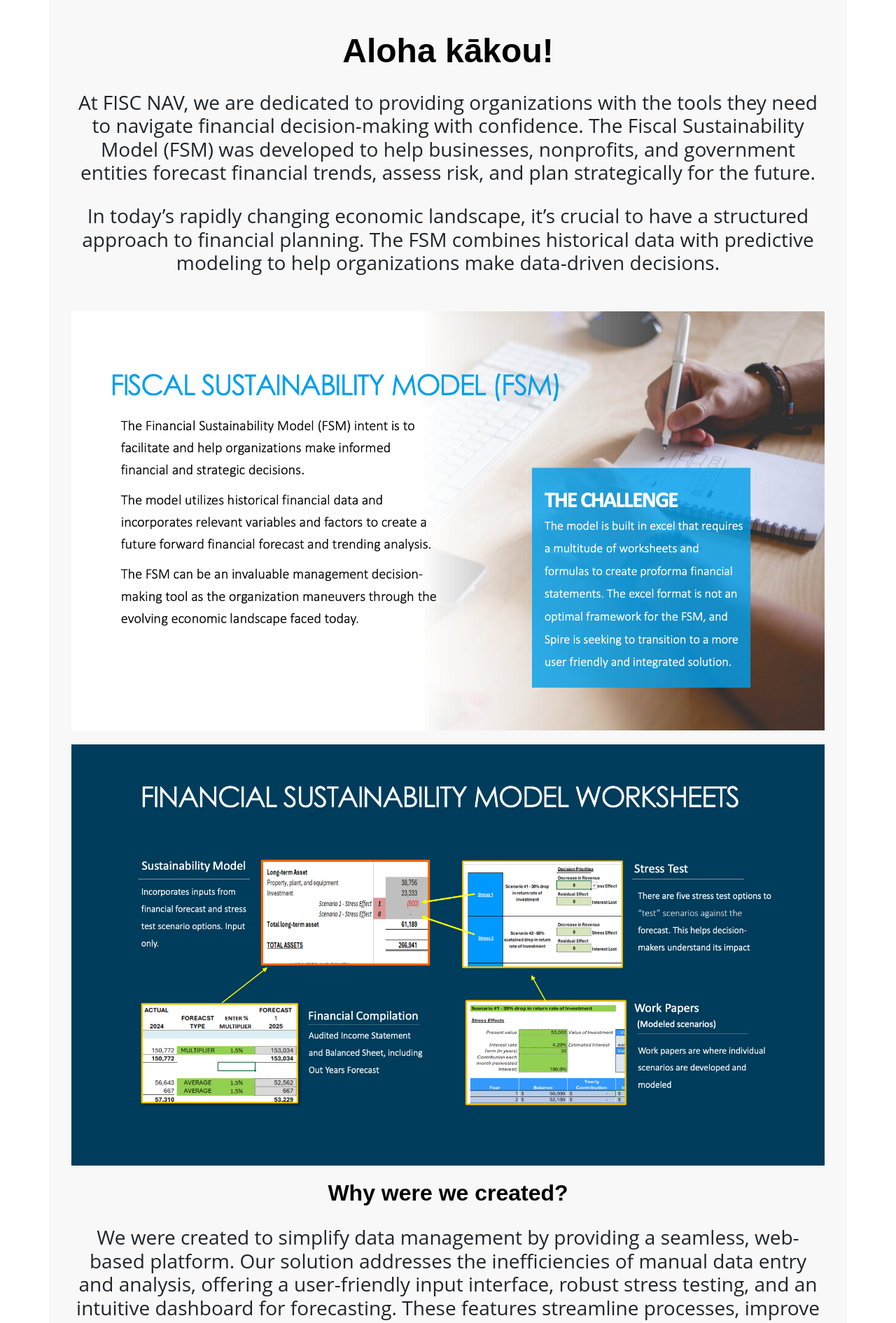
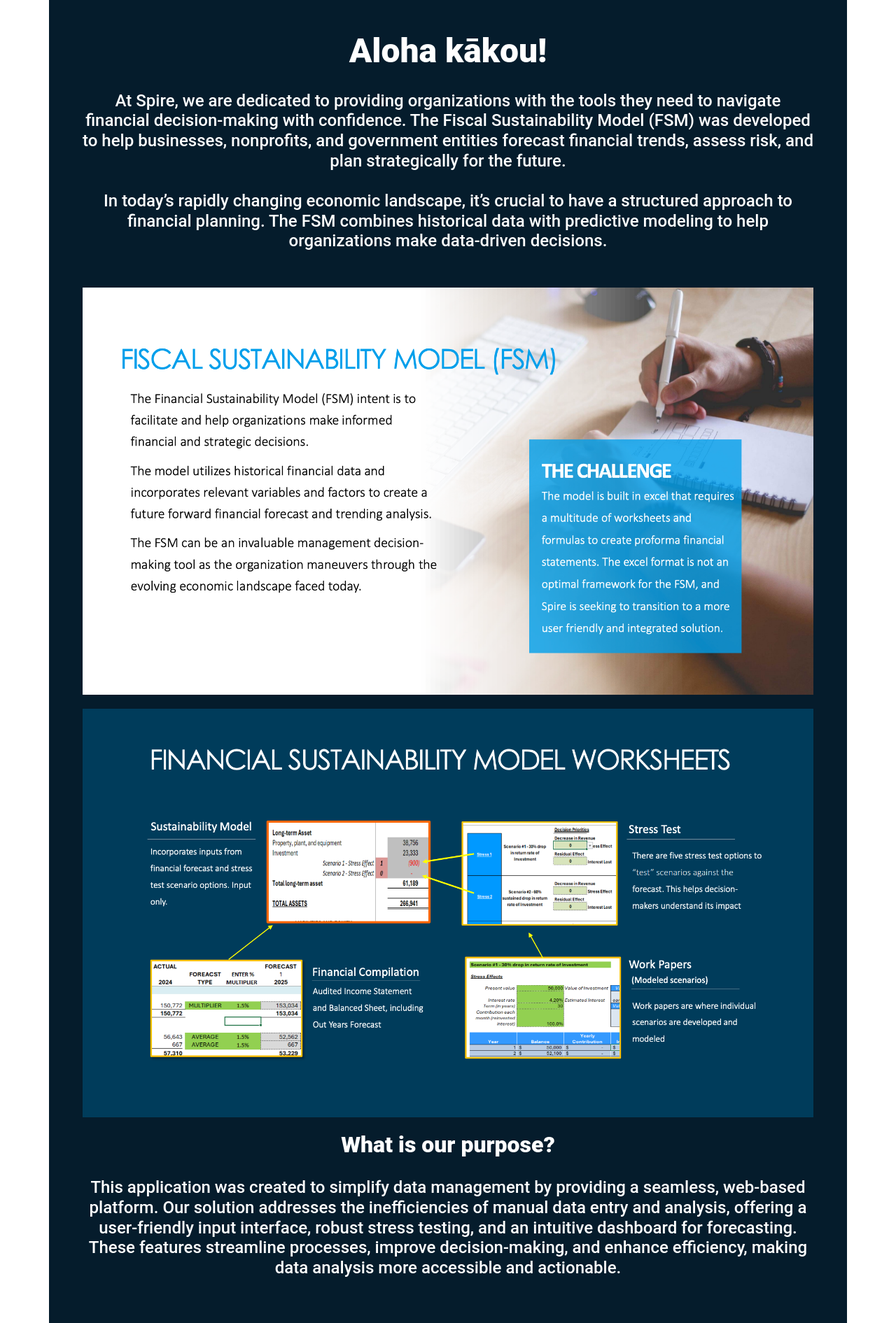
Before and after one commit to team-tres/team-tres-app, a Next.js app: page /about in a window 1280 px wide. Shown: the part 140-2031 px from the top of the page at 70% size. Built offline with nearby package versions, Linux system fonts and the light colour scheme; no server answers.

Commit message:
Updated about page

```diff
--- a/src/app/about/page.css
+++ b/src/app/about/page.css
@@ -6,30 +6,31 @@
   }
 
   .header-font {
-    font-family: sans-serif;
+    font-family: 'Roboto', sans-serif;
     font-size: 3em;
     font-weight: 900;
-    color: black;
+    color: white;
     padding-top: 10px;
     padding-bottom: 10px;
   }
 
   .sub-sec-font {
-    font-family: sans-serif;
+    font-family: 'Roboto', sans-serif;
     font-size: 2em;
     font-weight: 900;
-    color: black;
+    color: white;
     padding-top: 10px;
     padding-bottom: 10px;
   }
 
   .text-font {
-    font-family: Open Sans;
+    font-family: 'Roboto', sans-serif;
     padding-top: 10px;
     padding-bottom: 10px;
+    color: white;
   }
 
   main.container {
-    background-color: #F8F8F8;
-    padding: 2rem;
+    background-color: #051C2C;
+    padding: 3rem;
   }
--- a/src/app/about/page.tsx
+++ b/src/app/about/page.tsx
@@ -8,18 +8,18 @@ const About = () => (
       <h1 className="header-font">
         Aloha kākou!
       </h1>
-      <h3 className="text-font">
-        At FISC NAV, we are dedicated to providing organizations with the
+      <h4 className="text-font">
+        At Spire, we are dedicated to providing organizations with the
         tools they need to navigate financial decision-making with confidence.
         The Fiscal Sustainability Model (FSM) was developed to help businesses,
         nonprofits, and government entities forecast financial trends, assess risk,
         and plan strategically for the future.
-      </h3>
-      <h3 className="text-font">
+      </h4>
+      <h4 className="text-font">
         In today’s rapidly changing economic landscape, it’s crucial to have a structured
         approach to financial planning. The FSM combines historical data with predictive modeling
         to help organizations make data-driven decisions.
-      </h3>
+      </h4>
       <br />
       <Image
         src="/about_fsm.png"
@@ -38,16 +38,16 @@ const About = () => (
         className="fiscal-image"
       />
       <h3 className="sub-sec-font">
-        Why were we created?
+        What is our purpose?
       </h3>
-      <h3 className="text-font">
-        We were created to simplify data management by providing a seamless,
+      <h4 className="text-font">
+        This application was created to simplify data management by providing a seamless,
         web-based platform. Our solution addresses the inefficiencies of manual
         data entry and analysis, offering a user-friendly input interface, robust
         stress testing, and an intuitive dashboard for forecasting. These features
         streamline processes, improve decision-making, and enhance efficiency,
         making data analysis more accessible and actionable.
-      </h3>
+      </h4>
 
     </Col>
   </main>
--- a/src/app/clientDashboard/page.css
+++ b/src/app/clientDashboard/page.css
@@ -37,7 +37,7 @@
 
 .white-button {
     background-color: white;
-    color: black;
+    color: #051C2C;
     border: none;
     font-size: 1.5vw;
     padding: 3% 5%;
@@ -49,7 +49,7 @@
 }
 
 .white-button:hover {
-    background-color: black;
+    background-color: #051C2C;
 }
 
 .right-section {
```
